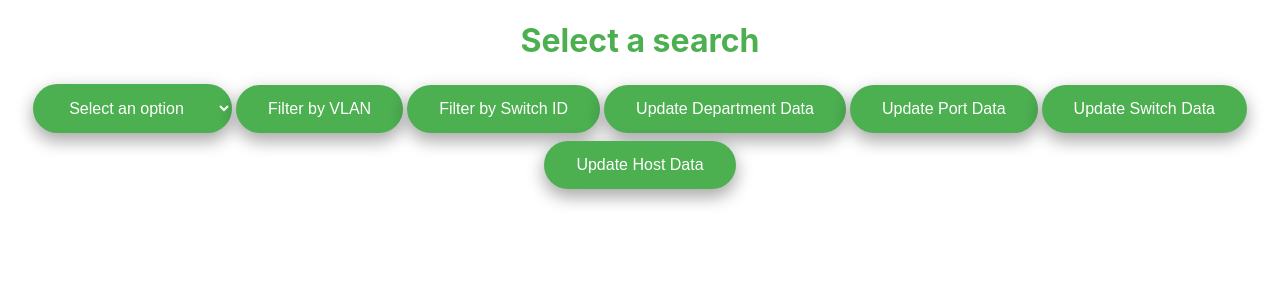
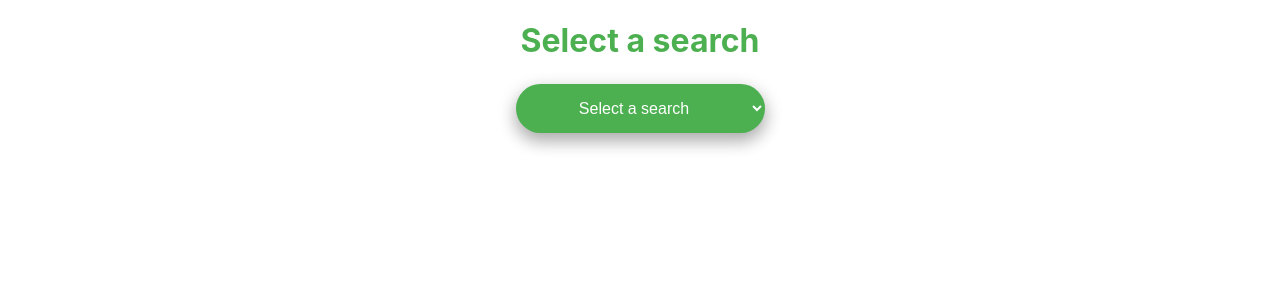
Before and after one commit to DanielAuerX/BS-Netzwerke, a React (Create React App) app in the folder networkPlan_Frontend/: page /search in a window 1280 px wide. Shown: the top 300 px of the page. Built offline with nearby package versions, Linux system fonts and the light colour scheme.

Commit message:
fixed search.. kind of. gn8

```diff
--- a/networkPlan_Frontend/src/App.css
+++ b/networkPlan_Frontend/src/App.css
@@ -106,7 +106,7 @@ th {
   background-color: #f2f2f2; /* Light gray background */
   border: 1px solid #ccc; /* Gray border */
   border-collapse: collapse; /* Remove cell spacing */
-  width: 40%; /* Set table width */
+  width: 30%; /* Set table width */
 }
 
 .fancy-h1{
--- a/networkPlan_Frontend/src/components/SearchForm.tsx
+++ b/networkPlan_Frontend/src/components/SearchForm.tsx
@@ -9,7 +9,7 @@ interface DeviceListState {
     filteredData: any[];
     filterBy: string;
     selectedEndpoint: string;
-    showVlanMenu: boolean;
+    selectedOption: string;
 }
 
 class DeviceList extends Component {
@@ -22,7 +22,7 @@ class DeviceList extends Component {
         filteredData: [],
         filterBy: "vlan",
         selectedEndpoint: "",
-        showVlanMenu: false,
+        selectedOption: ""
     };
 
     async componentDidMount() {
@@ -60,21 +60,6 @@ class DeviceList extends Component {
         }
     }
 
-    filterDataByVlan = async () => {
-        try {
-            const response = await fetch(
-                "http://localhost:8080/api/network/hosts-by-vlan?vlan=" + this.state.searchQuery
-            );
-            console.log(this.state.searchQuery)
-            const data = await response.json();
-            this.setState({devices: [], ports: [], switches: [], hosts: [], filteredData: []});
-            this.setState({filteredData: data});
-            console.log(data)
-        } catch (error) {
-            console.log(error);
-        }
-    }
-
     filterDataBySwitchId = async () => {
         try {
             const response = await fetch(
@@ -89,34 +74,64 @@ class DeviceList extends Component {
         }
     }
 
-    handleVlanMenuButtonClick = () => {
-        this.setState({ showVlanMenu: !this.state.showVlanMenu });
+    handleSelectionVlan = async (event: React.ChangeEvent<HTMLSelectElement>) => {
+        if (event && event.target) {
+            console.log(event.target.value)
+            try {
+                const response = await fetch(
+                    "http://localhost:8080/api/network/hosts-by-vlan?vlan=" + event.target.value
+                );
+                console.log(this.state.searchQuery)
+                const data = await response.json();
+                this.setState({devices: [], ports: [], switches: [], hosts: [], filteredData: []});
+                this.setState({filteredData: data});
+                console.log(data)
+            } catch (error) {
+                console.log(error);
             }
+        }
+    };
 
-    handleChange = (event: React.ChangeEvent<HTMLSelectElement>) => {
-        this.setState({searchQuery: event.target.value});
-    }
-
-    handleFilterChange = (event: React.ChangeEvent<HTMLInputElement>) => {
-        this.setState({filterBy: event.target.value});
-    }
-
-    async filterData() {
+    handleSelectionSwitch = async (event: React.ChangeEvent<HTMLSelectElement>) => {
+        if (event && event.target) {
             try {
-            let response;
-            if (this.state.filterBy === 'vlan') {
-                response = await fetch(
-                    `http://localhost:8080/api/network/hosts-by-vlan?vlan=${this.state.searchQuery}`
+                const response = await fetch(
+                    "http://localhost:8080/api/network/hosts-by-switch?switchId=" + event.target.value
                 );
-            } else {
-                response = await fetch(
-                    `http://localhost:8080/api/network/hosts-by-switch?switchId=${this.state.searchQuery}`
-                );
-            }
+                console.log(this.state.searchQuery)
                 const data = await response.json();
+                this.setState({devices: [], ports: [], switches: [], hosts: [], filteredData: []});
                 this.setState({filteredData: data});
             } catch (error) {
                 console.log(error);
+            }
+        }
+    };
+
+    handleChange = (e: React.ChangeEvent<HTMLSelectElement>) => {
+        if (e.target.value === "allPorts") {
+            this.updatePortData();
+        }
+        if (e.target.value === "allSwitches") {
+            this.updateSwitchData();
+        }
+        if (e.target.value === "allDepartments") {
+            this.updateNetworkData();
+        }
+        if (e.target.value === "allHosts") {
+            this.updateHostData();
+        }
+        if (e.target.value === "hostsByVlan") {
+            // eslint-disable-next-line no-restricted-globals
+            // @ts-ignore
+            // eslint-disable-next-line no-restricted-globals
+            this.setState({ selectedOption: event.target.value });
+        }
+        if (e.target.value === "hostBySwitch") {
+            // eslint-disable-next-line no-restricted-globals
+            // @ts-ignore
+            // eslint-disable-next-line no-restricted-globals
+            this.setState({ selectedOption: event.target.value });
         }
     }
 
@@ -180,34 +195,35 @@ class DeviceList extends Component {
             <div className="App">
                 <h1 className="fancy-h1">Select a search</h1>
                 <select onChange={this.handleChange} className="fancy-button">
-                    <option value="">Select an option</option>
+                    <option value="">Select a search</option>
+                    <option value="allPorts">Find all ports</option>
+                    <option value="allSwitches">Find all switches</option>
+                    <option value="allDepartments">Find all departments</option>
+                    <option value="allHosts">Find all hosts</option>
+                    <option value="hostsByVlan">Find hosts by VLAN</option>
+                    <option value="hostBySwitch">Find hosts by switch ID</option>
+                </select>
+                {this.state.selectedOption === "hostsByVlan" && (
+                    <select onChange={this.handleSelectionVlan} className="fancy-button">
+                        <option value="">Select a VLAN</option>
+                        <option value="VLAN20">VLAN 20</option>
                         <option value="VLAN30">VLAN 30</option>
-                    <option value="VLAN20">VLAN 20</option>
-                    <option value="1">Switch 1</option>
-                    <option value="2">Switch 2</option>
-                    <option value="3">Switch 3</option>
                     </select>
-                <button onClick={() => this.filterDataByVlan()} className="fancy-button">Filter by VLAN</button>
-                <button onClick={() => this.filterDataBySwitchId()} className="fancy-button">Filter by Switch ID
-                </button>
-
-                <button
-                    onClick={() => this.updateNetworkData()}
-                    className="fancy-button"
-                >Update Department Data
-                </button>
-
-                <button onClick={() => this.updatePortData()} className="fancy-button">Update Port Data</button>
-
-                <button onClick={() => this.updateSwitchData()} className="fancy-button">Update Switch Data</button>
-
-                <button onClick={() => this.updateHostData()} className="fancy-button">Update Host Data</button>
+                )}
+                {this.state.selectedOption === "hostBySwitch" && (
+                    <select onChange={this.handleSelectionSwitch} className="fancy-button">
+                        <option value="">Select the switch ID</option>
+                        <option value="1">1</option>
+                        <option value="2">2</option>
+                        <option value="3">3</option>
+                    </select>
+                )}
 
                 {this.state.filteredData.map((data) => (
                     <div key={data.id} className="search-table">
                         <p><strong>Host: {data.macId}</strong></p>
-                        <p>{data.name}</p>
-                        <p>{data.ip}</p>
+                        <p>Name: {data.name}</p>
+                        <p>IP: {data.ip}</p>
                         <p>{this.state.searchQuery}</p>
                         <br/>
                     </div>
@@ -226,8 +242,8 @@ class DeviceList extends Component {
                         <br/>
                         <p><strong>Port: {port.name}</strong></p>
                         <p>Switch ID: {port.switchId.name}</p>
-                        <p>Port VLAN: {port.vlan}</p>
-                        <p>Port Mode: {port.portMode}</p>
+                        <p>VLAN: {port.vlan}</p>
+                        <p>Mode: {port.portMode}</p>
                         {port.host && (
                             <>
                                 <p>Host: {port.host.name}</p>
@@ -239,7 +255,7 @@ class DeviceList extends Component {
                 {filteredSwitches.map((zwitch) => (
                     <div key={zwitch.id} className="search-table">
                         <p><strong>Switch: {zwitch.id}</strong></p>
-                        <p>{zwitch.name}</p>
+                        <p>Name: {zwitch.name}</p>
                         <br/>
                     </div>
                 ))}
```
Lines whose indentation alone changed are shown as unchanged.
